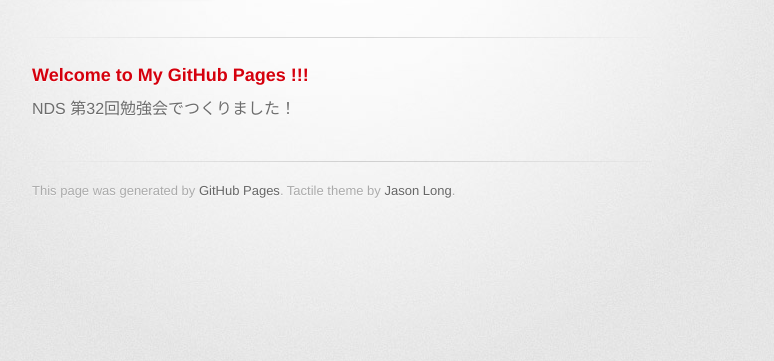
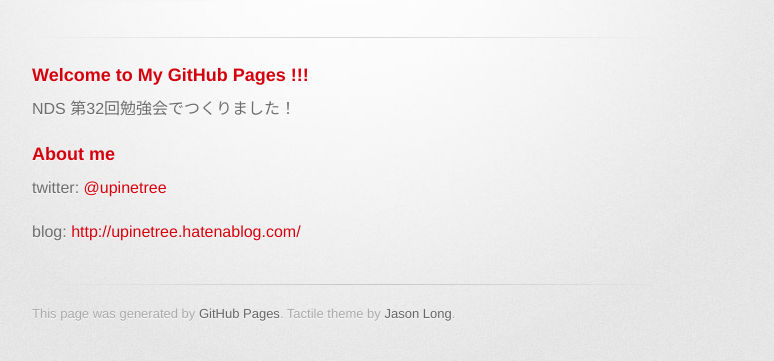
Before and after one commit to upinetree/upinetree.github.io, a plain HTML site: page index.html in a window 1280 px wide. Shown: the part 209-570 px from the top of the page, without its empty margins (298-1072 px from the left). Drawn offline with Linux system fonts and the light colour scheme; a web font is replaced by a local one.

Commit message:
Replace master branch with page content via GitHub

```diff
--- a/index.html
+++ b/index.html
@@ -33,6 +33,13 @@
 <a name="welcome-to-my-github-pages-" class="anchor" href="#welcome-to-my-github-pages-"><span class="octicon octicon-link"></span></a>Welcome to My GitHub Pages !!!</h3>
 
 <p>NDS 第32回勉強会でつくりました！</p>
+
+<h3>
+<a name="about-me" class="anchor" href="#about-me"><span class="octicon octicon-link"></span></a>About me</h3>
+
+<p>twitter: <a href="https://twitter.com/upinetree">@upinetree</a></p>
+
+<p>blog: <a href="http://upinetree.hatenablog.com/">http://upinetree.hatenablog.com/</a></p>
         </section>
 
         <footer>
--- a/params.json
+++ b/params.json
@@ -1 +1 @@
-{"name":"Upinetree.github.io","tagline":"My Web Site : created on #nds32","body":"### Welcome to My GitHub Pages !!!\r\n\r\nNDS 第32回勉強会でつくりました！\r\n","google":"","note":"Don't delete this file! It's used internally to help with page regeneration."}
+{"name":"Upinetree.github.io","tagline":"My Web Site : created on #nds32","body":"### Welcome to My GitHub Pages !!!\r\n\r\nNDS 第32回勉強会でつくりました！\r\n\r\n\r\n### About me\r\n\r\ntwitter: [@upinetree](https://twitter.com/upinetree)\r\n\r\nblog: http://upinetree.hatenablog.com/\r\n","google":"","note":"Don't delete this file! It's used internally to help with page regeneration."}
```
